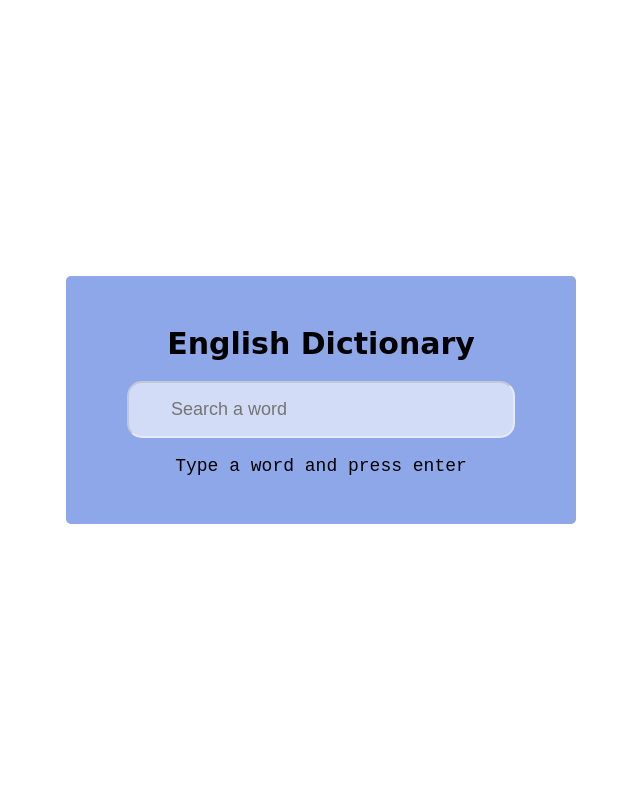
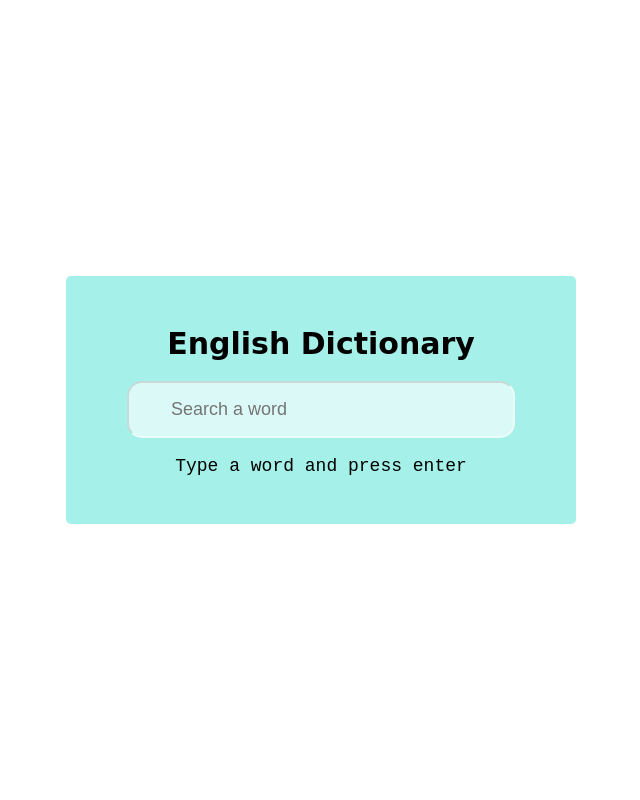
Before and after one commit to surajsharma14/Web-Dev-Project-for-Hacktoberfest2023, a PHP site: page / in a window 1280 px wide. Shown: the whole page, without its empty margins (319-959 px from the left). Run offline with PHP 8.4, Linux system fonts and the light colour scheme.

Commit message:
primary color changed

```diff
--- a/Dictionary_App/style.css
+++ b/Dictionary_App/style.css
@@ -1,5 +1,5 @@
 :root{
-  --primary_color:#8EA7E9;
+  --primary_color:#A5F1E9;
 }
 
 body {
```
